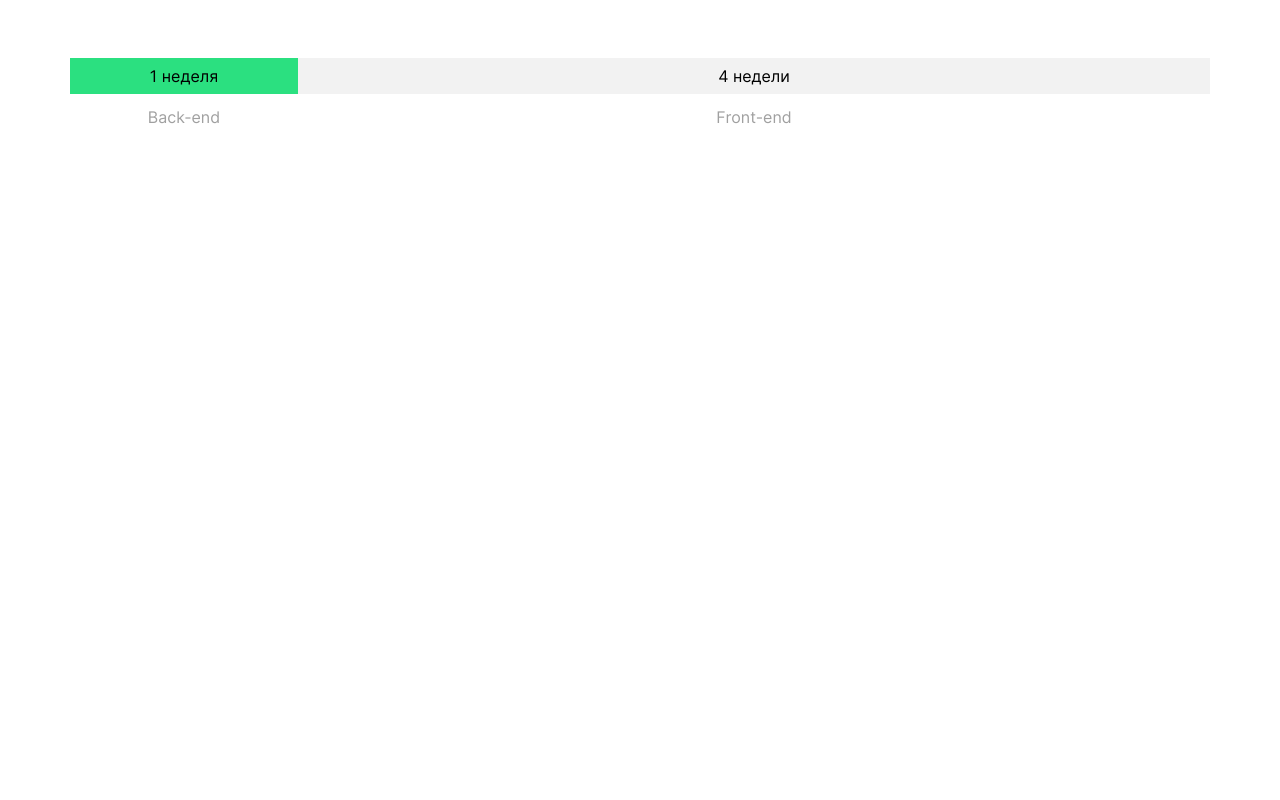
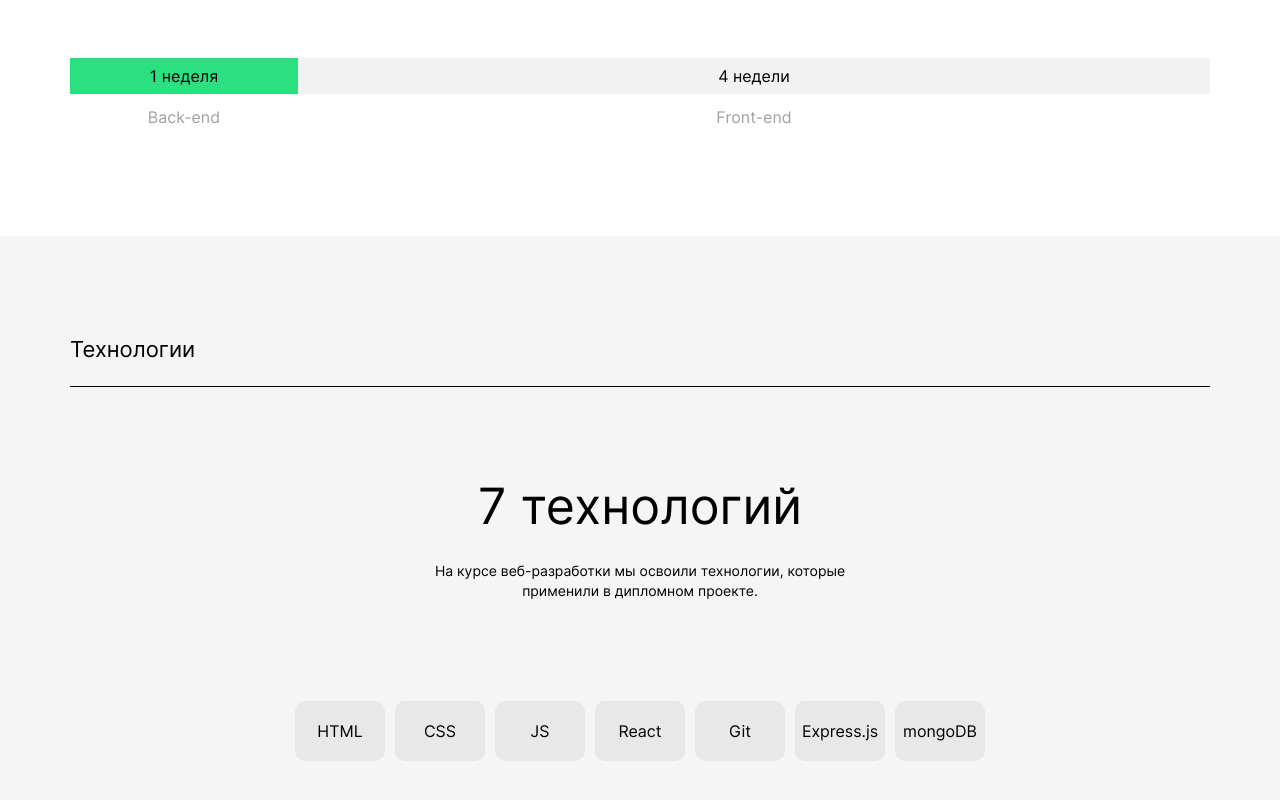
Before and after one commit to NikolosHGW/movies-explorer-frontend, a React (Create React App) app: page / in a window 1280 px wide. Shown: the part 960-1760 px from the top of the page. Before the commit the page ends 1196 px from the top, so only its background shows below. Built offline with nearby package versions, Linux system fonts and the light colour scheme.

Commit message:
feat: create Techs

```diff
--- a/src/components/Main/Main.jsx
+++ b/src/components/Main/Main.jsx
@@ -2,6 +2,7 @@ import AboutProject from '../AboutProject/AboutProject';
 import Content from '../Content/Content';
 import Header from '../Header/Header';
 import Promo from '../Promo/Promo';
+import Techs from '../Techs/Techs';
 import './Main.css';
 
 export default function Main() {
@@ -11,6 +12,7 @@ export default function Main() {
       <Content>
         <Promo />
         <AboutProject />
+        <Techs />
       </Content>
     </div>
   );
--- a/src/components/NavTab/NavTab.css
+++ b/src/components/NavTab/NavTab.css
@@ -1,7 +1,3 @@
-.navtab {
-  margin-top: 151px;
-}
-
 .navtab__ul {
   display: flex;
   list-style: none;
--- a/src/components/Promo/Promo.css
+++ b/src/components/Promo/Promo.css
@@ -17,7 +17,7 @@
   font-weight: 400;
   font-size: 50px;
   line-height: 58px;
-  margin: 160px 0 0;
+  margin: 160px 0 151px;
   text-align: center;
   max-width: 730px;
 }
--- /dev/null
+++ b/src/components/Techs/Techs.css
@@ -0,0 +1,57 @@
+.techs {
+  display: flex;
+  flex-direction: column;
+  padding: 100px 70px;
+  font-family: 'Inter', 'Helvetica Neue', 'Arial', sans-serif;
+  background-color: #F5F5F5;
+}
+
+.techs__heading {
+  margin: 0;
+  border-bottom: 1px solid #000000;
+  box-sizing: border-box;
+  padding-bottom: 23px;
+  font-weight: 400;
+  font-size: 22px;
+  line-height: 27px;
+}
+
+.techs__title {
+  margin: 90px auto 26px;
+  font-weight: 400;
+  font-size: 50px;
+  line-height: 58px;
+}
+
+.techs__text {
+  font-weight: 400;
+  font-size: 14px;
+  line-height: 20px;
+  margin: 0 auto;
+  max-width: 460px;
+  text-align: center;
+}
+
+.techs__list {
+  list-style: none;
+  display: flex;
+  flex-wrap: wrap;
+  justify-content: center;
+  margin: 100px 0 0;
+  padding: 0;
+}
+
+.techs__line {
+  width: 90px;
+  height: 60px;
+  background-color: #E8E8E8;
+  border-radius: 10px;
+  display: flex;
+  justify-content: center;
+  align-items: center;
+  margin-right: 10px;
+}
+
+.techs__line:last-child {
+  margin-right: 0;
+}
--- /dev/null
+++ b/src/components/Techs/Techs.jsx
@@ -0,0 +1,22 @@
+import './Techs.css';
+
+export default function Techs() {
+  return (
+    <section className='techs'>
+      <h2 className='techs__heading'>Технологии</h2>
+      <p className='techs__title'>7 технологий</p>
+      <p className='techs__text'>
+        На курсе веб-разработки мы освоили технологии, которые применили в дипломном проекте.
+      </p>
+      <ul className='techs__list'>
+        <li className='techs__line'>HTML</li>
+        <li className='techs__line'>CSS</li>
+        <li className='techs__line'>JS</li>
+        <li className='techs__line'>React</li>
+        <li className='techs__line'>Git</li>
+        <li className='techs__line'>Express.js</li>
+        <li className='techs__line'>mongoDB</li>
+      </ul>
+    </section>
+  );
+}
```
